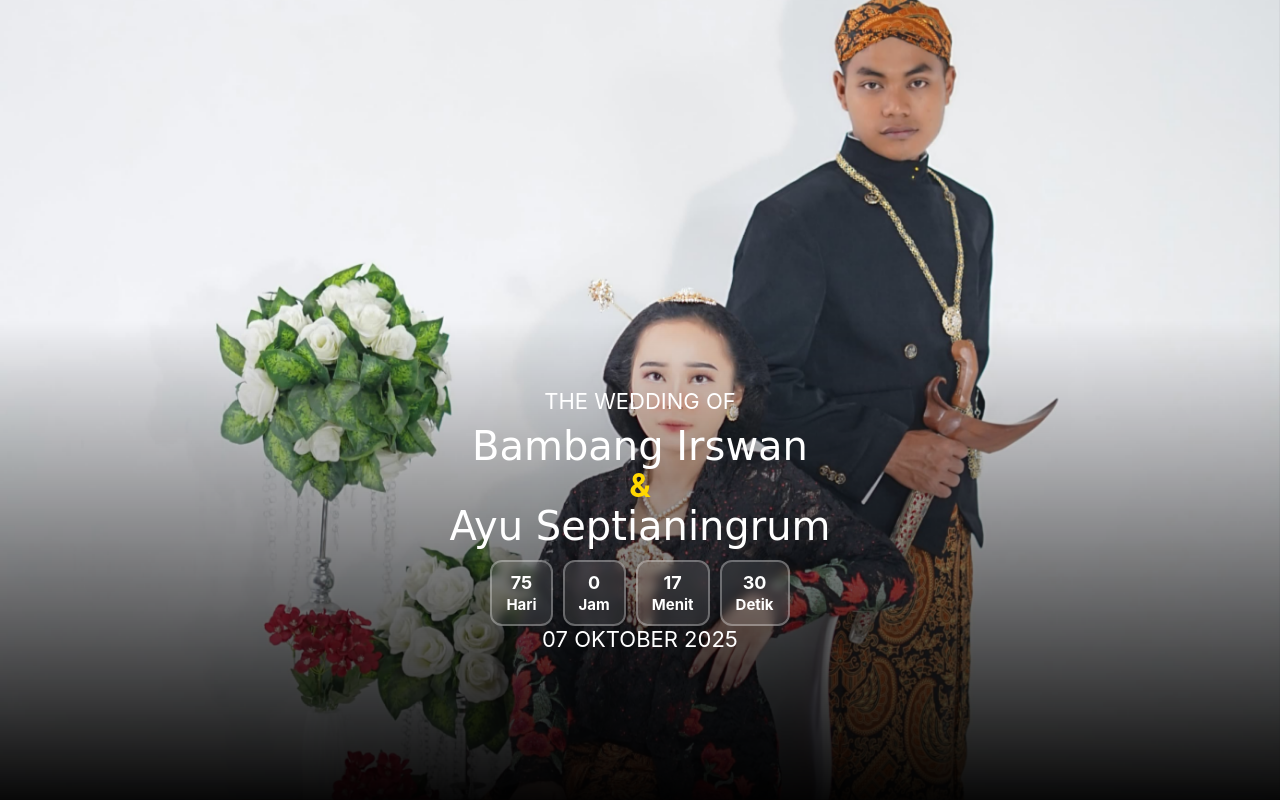
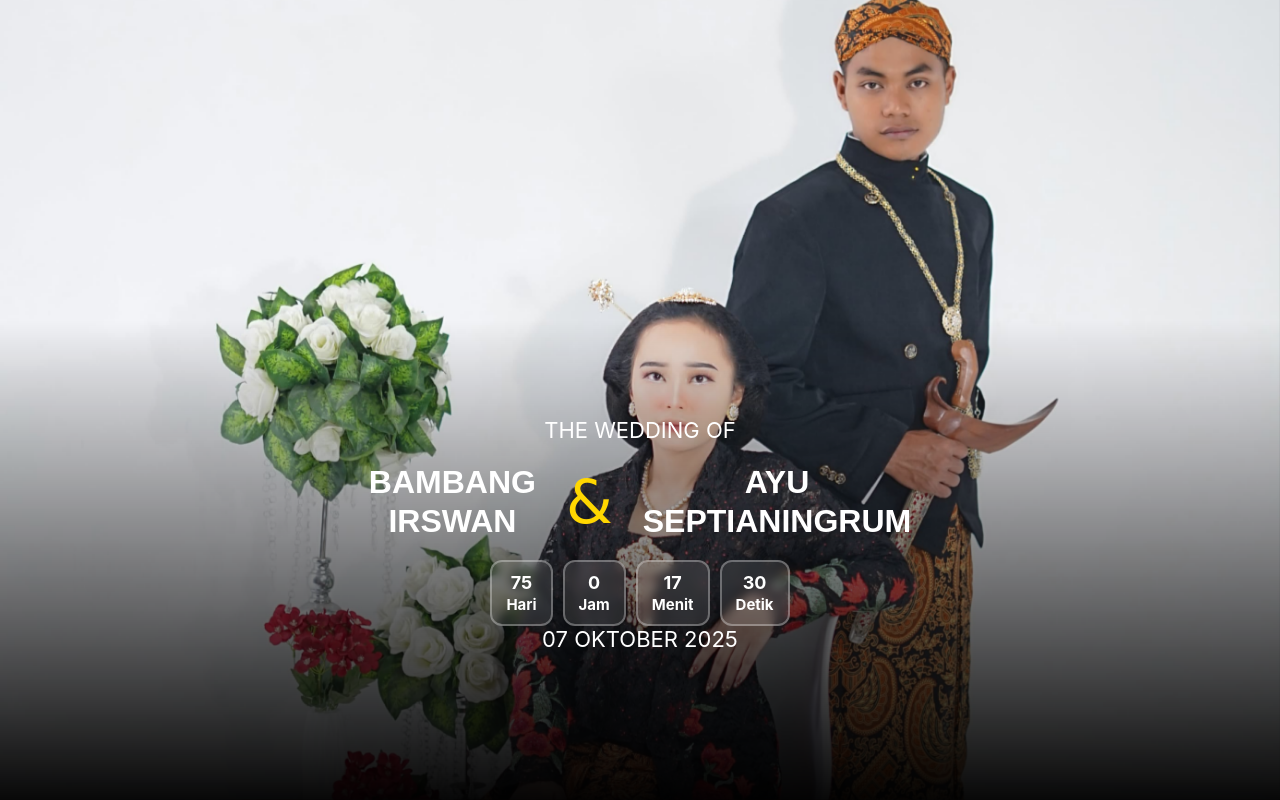
Before and after one commit to RumahDigitalProject/Clasik, a plain HTML site: page undangan.html in a window 1280 px wide. Drawn offline with Linux system fonts and the light colour scheme.

Commit message:
Update undangan.html

```diff
--- a/undangan.html
+++ b/undangan.html
@@ -75,25 +75,30 @@
       font-size: 42px;
       margin-bottom: 20px;
     }
-    .bride-groom .name {
-  font-family: 'Alex Brush', cursive;
-  font-size: 42px;
-  color: #fff;
-  line-height: 1.2;
+/* Nama Pengantin */
+.bride-groom {
+  display: flex;
+  align-items: center;
+  justify-content: center;
+  gap: 20px;
+  margin: 20px 0;
 }
 
 .bride-groom .name {
-  font-family: 'Great Vibes', cursive;
-  font-size: 40px;
+  font-family: 'Poppins', sans-serif;
+  font-weight: 700;
+  font-size: 32px;
   color: #fff;
+  text-align: center;
   line-height: 1.2;
 }
 
 .bride-groom .and {
-  font-size: 32px;
-  font-weight: bold;
+  font-family: 'Great Vibes', cursive;
+  font-size: 60px;
   color: gold;
   line-height: 1;
+  margin: 0 10px;
 }
 
     .countdown {
@@ -127,18 +132,16 @@
   <!-- Gradasi hitam di bawah -->
   <div class="overlay-gradient"></div>
 
-  <!-- Teks Utama -->
 <div class="text-content">
   <h2>THE WEDDING OF</h2>
 
-  <!-- Nama pengantin dua baris -->
+  <!-- Nama pengantin -->
   <div class="bride-groom">
-    <div class="name">Bambang Irswan</div>
+    <div class="name">BAMBANG<br>IRSWAN</div>
     <div class="and">&</div>
-    <div class="name">Ayu Septianingrum</div>
+    <div class="name">AYU<br>SEPTIANINGRUM</div>
   </div>
 
-  <!-- Hitung mundur -->
   <div class="countdown" id="countdown"></div>
   <h2>07 OKTOBER 2025</h2>
 </div>
```
